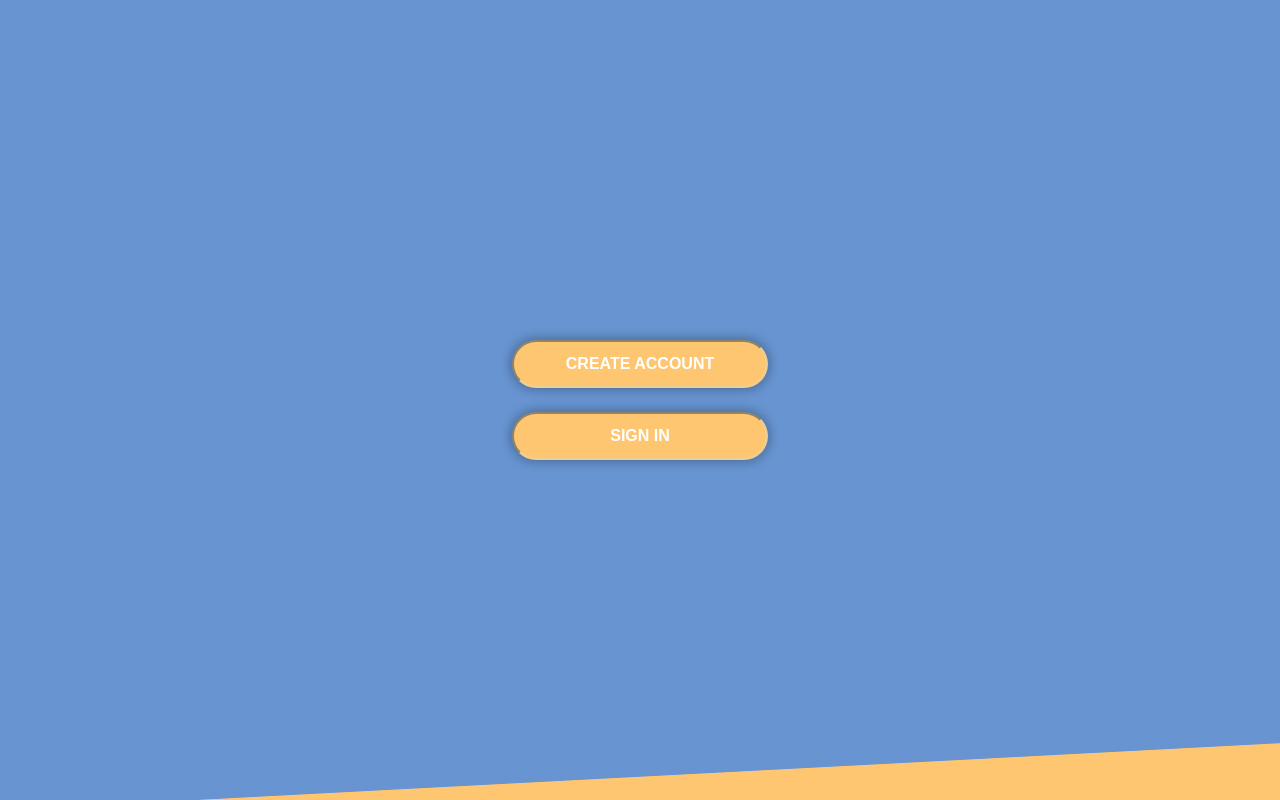
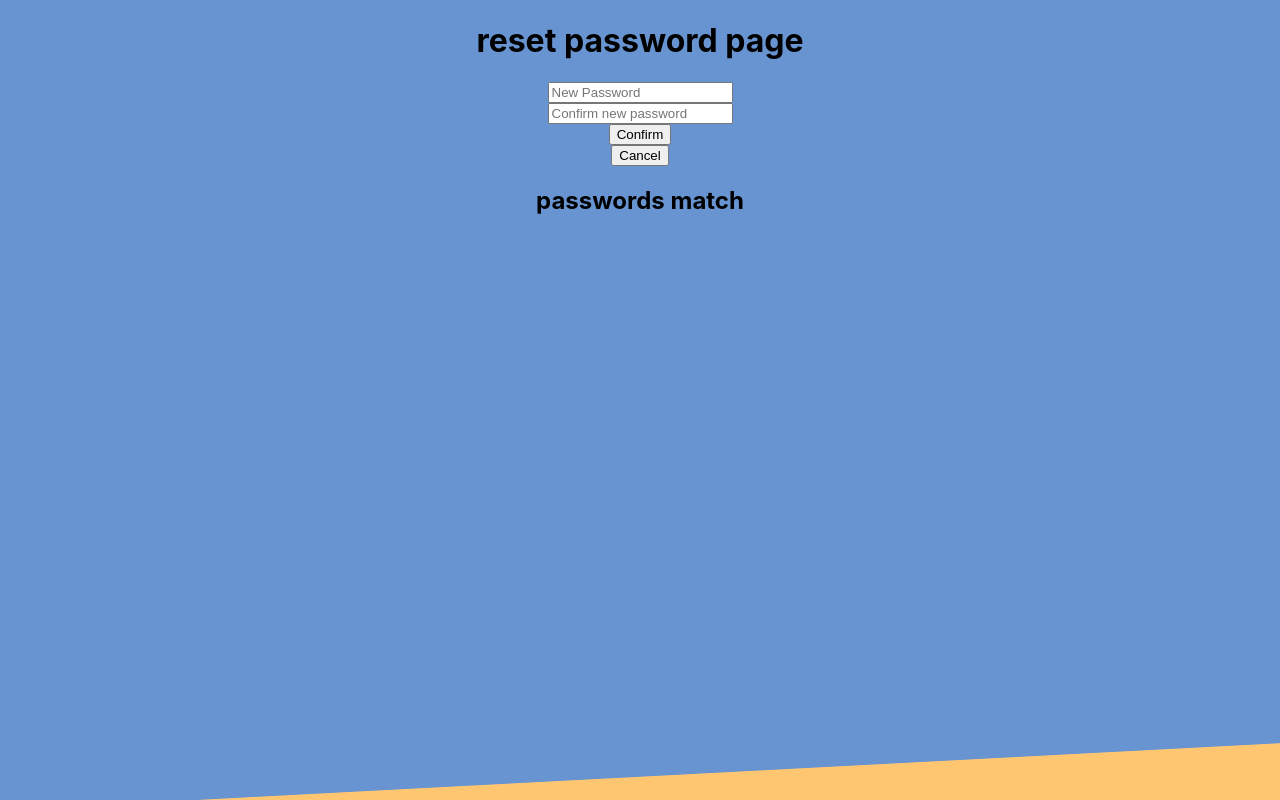
Before and after one commit to crmcleod/bookmarking_app, a React (Create React App) app: page /resetPassword/1 in a window 1280 px wide. Built offline with nearby package versions, Linux system fonts and the light colour scheme.

Commit message:
Tied in extra auth routes

```diff
--- a/package.json
+++ b/package.json
@@ -11,6 +11,7 @@
     "npm": "^7.13.0",
     "react": "^17.0.2",
     "react-dom": "^17.0.2",
+    "react-router-dom": "^5.3.0",
     "react-scripts": "4.0.3",
     "universal-cookie": "^4.0.4",
     "web-vitals": "^1.1.1"
--- a/src/AuthLayer/authLayer.js
+++ b/src/AuthLayer/authLayer.js
@@ -5,6 +5,10 @@ import axios from 'axios'
 import SignIn from './signin'
 import SignUp from './signUp'
 import SignupSignin from './signupSignin'
+import ForgottenPassword from './forgottenPassword'
+import { BrowserRouter as Router, Route, Switch } from 'react-router-dom'
+import ResetPassword from './resetPassword'
+
 
 const tokenName = 'JWTBookmarkSite'
 
@@ -14,6 +18,7 @@ const AuthLayer = () => {
     const [ signInScreen, setSignInScreen ] = useState(false)
     const [ signedOut, setSignedOut ] = useState(true)
     const [ signedIn, setSignedIn ] = useState(false)
+    const [ forgottenPass, setForgottenPass ] = useState(false)
     const [ keepSignedIn, setKeepSignedIn ] = useState (false)
     // eslint-disable-next-line no-unused-vars
     const [ auth, setAuth ] = useState(false)
@@ -66,7 +71,7 @@ const AuthLayer = () => {
 
     const handlePasswordChange = (event) => {
         setPassword(event.target.value)
-        setEncryptedPassword((CryptoJs.SHA3(password)).toString())
+        setEncryptedPassword((CryptoJs.SHA3(event.target.value)).toString())
     }
 
     const handleEmailChange = (event) => {
@@ -168,12 +173,17 @@ const AuthLayer = () => {
     }
 
     return(
-        <>
+        <Router>
+            <Switch>
+                <Route path="/resetPassword/:id"
+                render={(props) => <ResetPassword {...props}/>}/>
+
             {   signedOut ?
                     <SignupSignin
                         setNewUser={setNewUser}
                         setSignedOut={setSignedOut}
                         setSignInScreen={setSignInScreen}
+                        setForgottenPass={setForgottenPass}
                     />
                     :
                     newUser
@@ -223,9 +233,16 @@ const AuthLayer = () => {
                             setUserName={setUserName}
                             />
                     :
+                    forgottenPass
+                    ?
+                        <ForgottenPassword
+                            setForgottenPass={setForgottenPass}
+                        />
+                    :
                     null
             }
-        </>
+        </Switch>
+        </Router>
     )
 }
 
--- /dev/null
+++ b/src/AuthLayer/forgottenPassword.js
@@ -0,0 +1,25 @@
+import React, {useState} from 'react';
+import axios from 'axios';
+
+const ForgottenPassword = () => {
+
+    const [email, setEmail] = useState({"emailRequested": null})
+
+
+    const enterEmail = (event) => {
+        setEmail({"emailRequested": event.target.value})
+    }
+
+    const submitReset = (event) => {
+        event.preventDefault();
+        axios.post(process.env.REACT_APP_SERVER_URL+"/recover/requestrecovery", email)
+    };
+
+    return(
+        <form onSubmit={submitReset}>
+            <input type='email' onChange={enterEmail} value={email.emailRequested} placeholder='Forgotten your password?'/>
+        </form>
+    )
+}
+
+export default ForgottenPassword
--- /dev/null
+++ b/src/AuthLayer/resetPassword.js
@@ -0,0 +1,52 @@
+import React, {useEffect, useState} from 'react'
+
+import axios from 'axios'
+import CryptoJS from 'crypto-js'
+
+const ResetPassword = (props) => {
+
+    const [password, setPassword] = useState()
+    const [confirmPassword, setConfirmPassword] = useState()
+    const [match, setMatch] = useState(false)
+
+
+    const updatePassword = (event) => {
+        setPassword(event.target.value)
+    };
+
+    const updateConfirmPassword = (event) => {
+        setConfirmPassword(event.target.value)
+
+    };
+
+    const resetPassword = (event) => {
+        if(match){
+            event.preventDefault()
+            const encryptedPassword = (CryptoJS.SHA3(password)).toString()
+            const reqestResetBody = {"token": props.match.params.id, "password": encryptedPassword}
+            console.log(reqestResetBody)
+            axios.post(process.env.REACT_APP_SERVER_URL+"/recover/request_reset", reqestResetBody)}
+    };
+
+    const cancel = () => {
+        window.location.href='http://localhost:3000/'
+    }
+
+    useEffect(() => {
+        password === confirmPassword ? setMatch(true) : setMatch(false)
+    }, [password, confirmPassword])
+
+    return(
+        <>
+            <h1>Reset password page</h1>
+            <input type='password' onChange={updatePassword} placeholder='New Password'/>
+            <input type='password' onChange={updateConfirmPassword} placeholder='Confirm new password'/>
+            <input type='button' onClick={resetPassword} value='Confirm'></input>
+            <input type='button' onClick={cancel} value='Cancel' />
+            {match ? <h2>Passwords match</h2> : <h2>Passwords don't match</h2>}
+
+        </>
+    )
+}
+
+export default ResetPassword
--- a/src/AuthLayer/signin.js
+++ b/src/AuthLayer/signin.js
@@ -11,12 +11,21 @@ const SignIn = ({
     handleSignInFromForm
 }) => {
 
+    const viewPassword = (e) => {
+        e.target.checked ?
+        document.querySelector('#password').type = 'text' :
+        document.querySelector('#password').type = 'password'
+    }
     return(
 
         <div id='signin-wrapper'>
         <form id='signin-form'>
             <input onChange={handleUsernameChange} value={userName} placeholder='Pick a username' type='text'></input>
-            <input onChange={handlePasswordChange} value={password} placeholder='Password' type='password'></input>
+            <input onChange={handlePasswordChange} value={password} placeholder='Password' id='password' type='password'></input>
+            <span id='keep-signed-in'>
+                <input id='showPassword' type='checkbox' onChange={viewPassword}></input>
+                <label htmlFor='showPassword'>Show password</label>
+            </span>
             <span id='keep-signed-in'>
                 <input onChange={handleSignedinCheckbox} checked={keepSignedIn} type='checkbox' name='stay-signed-in'></input>
                 <label for='stay-signed-in'>Keep me signed in</label>
--- a/src/AuthLayer/signupSignin.js
+++ b/src/AuthLayer/signupSignin.js
@@ -4,12 +4,14 @@ const SignupSignin = ({
     setNewUser,
     setSignedOut,
     setSignInScreen,
-    loading
+    loading,
+    setForgottenPass
 }) => {
     return(
         <div id='create-signup-wrapper'>
             <button className='filter button-hover' onClick={() => {setNewUser(true); setSignedOut(false)}}>Create Account</button>
             <button className='filter button-hover' onClick={() => {setSignInScreen(true); setSignedOut(false)}}>Sign in</button>
+            <button className='filter button-hover' onClick={() => {setSignedOut(false); setForgottenPass(true)}}>I forgot my password 😢</button>
         </div>
     )
 }
```
Also changed, not shown: 2 other files (tests, documents, lock files or other folders).
